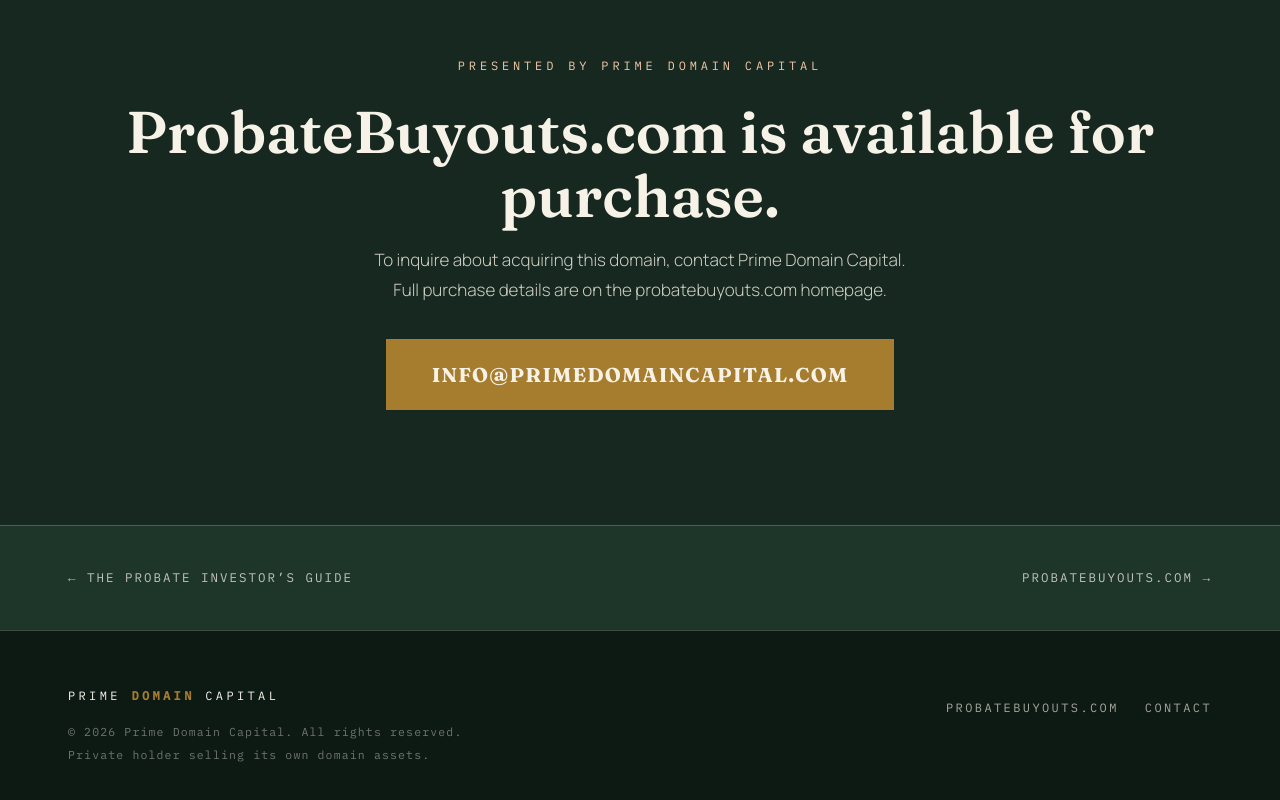
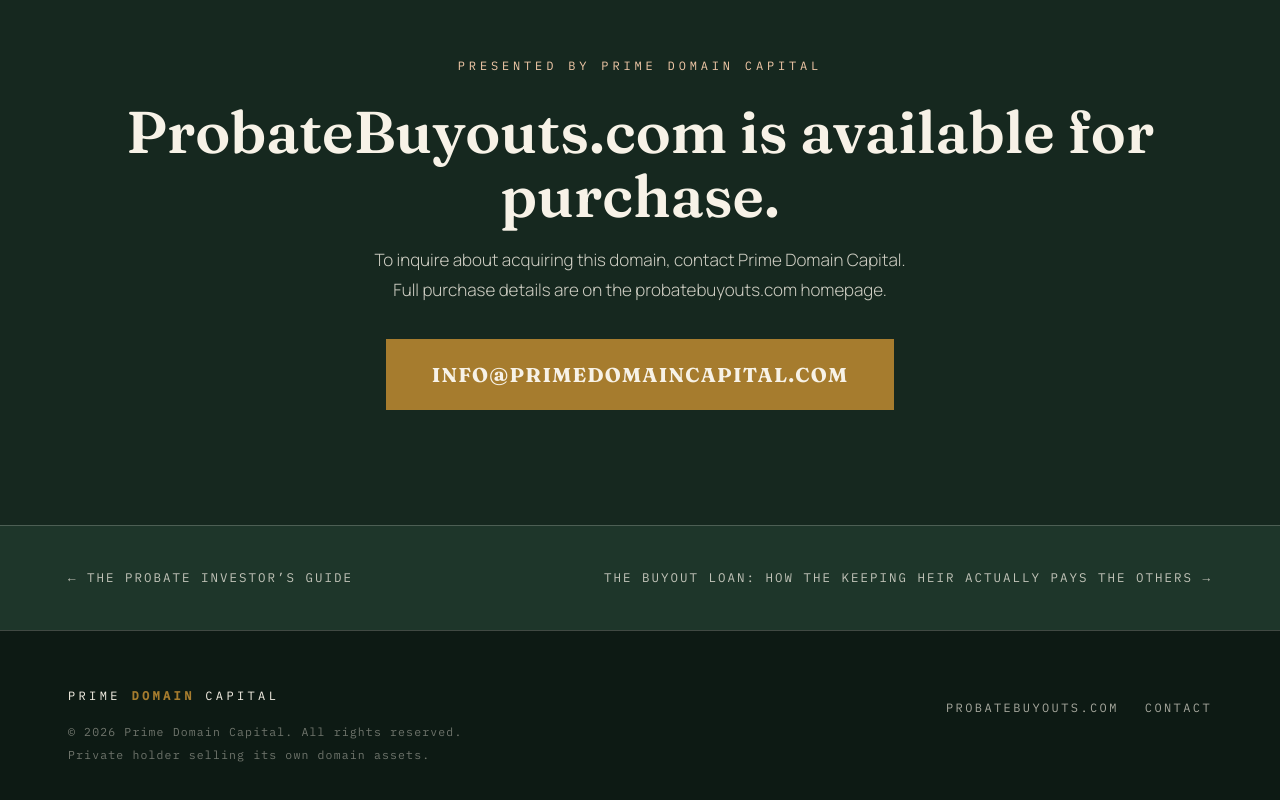
Before and after one commit to primedomaincapital/probatebuyouts, a plain HTML site: page insights/article4.html in a window 1280 px wide. Shown: the part 3395-4195 px from the top of the page. Drawn offline with Linux system fonts and the light colour scheme.

Commit message:
Update article4 Next link to article5 (Batch 3F, 2026-11-19)

```diff
--- a/insights/article4.html
+++ b/insights/article4.html
@@ -152,7 +152,7 @@
 <div class="wrap">
 <div class="article-nav-inner">
 <span><a href="article3.html">&larr; The Probate Investor’s Guide</a></span>
-<span><a href="../index.html">Probatebuyouts<wbr>.com &rarr;</a></span>
+<span><a href="article5.html">The Buyout Loan: How the Keeping Heir Actually Pays the Others &rarr;</a></span>
 </div>
 </div>
 </nav>
```
